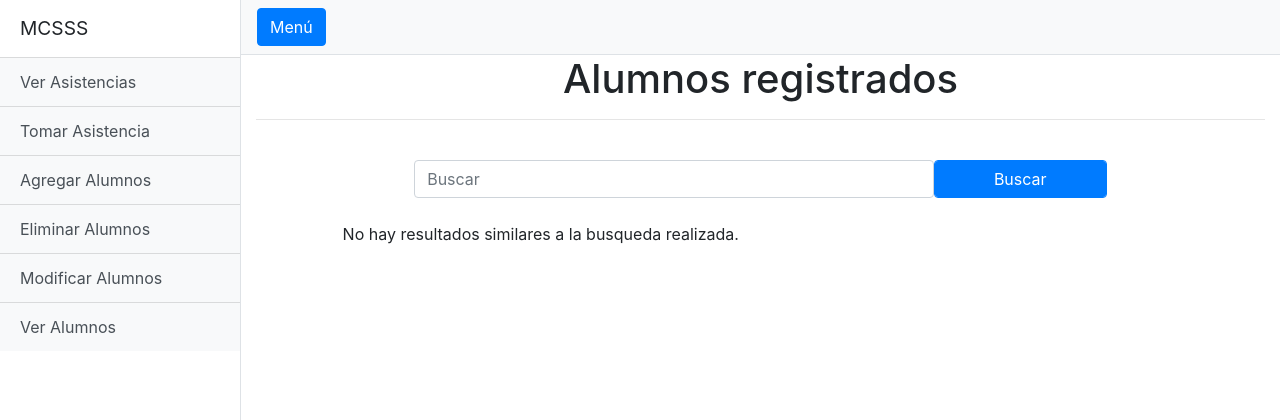
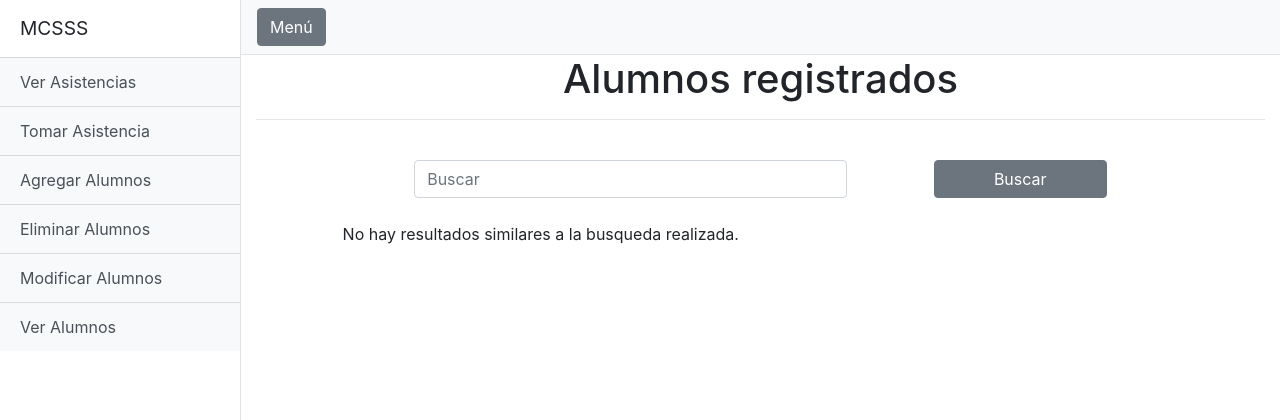
Before and after one commit to HectrollXD/MCSSS, a PHP site: page /Ver_Alumnos.php in a window 1280 px wide. Shown: the top 420 px of the page. Run offline with PHP 8.4, Linux system fonts and the light colour scheme; data that the repository does not hold is empty.

Commit message:
Modificaciones a los botones

```diff
--- a/Agregar_Alumnos.php
+++ b/Agregar_Alumnos.php
@@ -77,7 +77,7 @@
                 <div class="row">
                     <div class="col-lg-8"></div>
                     <div class="col-lg-2"><input type="button" id="borrar" value="Borrar campos" class="btn btn-danger form-control"></div>
-                    <div class="col-lg-2"><input type="button" id="guardar" value="Guardar" class="btn btn-primary form-control"></div>
+                    <div class="col-lg-2"><input type="button" id="guardar" value="Guardar" class="btn btn-secondary form-control"></div>
                 </div><br><br><br>
             </div>
         <?php include ("shared/navbarend.html"); ?>
--- a/Eliminar_Alumnos.php
+++ b/Eliminar_Alumnos.php
@@ -15,8 +15,9 @@
                 <hr><br>
                 <div class="row">
                     <div class="col-lg-2"></div>
-                    <input type="text" id="Buscar" class="col-lg-6 form-control" placeholder="Buscar">
-                    <input type="button" value="Buscar" class="col-lg-2 btn-primary form-control" id="btn-buscar">
+                    <input type="text" id="Buscar" class="col-lg-5 form-control" placeholder="Buscar">
+                    <div class="col-lg-1"></div>
+                    <input type="button" value="Buscar" class="col-lg-2 btn btn-secondary" id="btn-buscar">
                     <div class="col-lg-2"></div>
                 </div>
                 <br>
--- a/JS/modificar_alumnos.js
+++ b/JS/modificar_alumnos.js
@@ -2,7 +2,7 @@ $(document).ready(main);
 
 function main(){
     $('#btn-buscar').click(mostrar_alumnos);
-    $('#Tabla').on('click', '.btn-warning', mostrar);
+    $('#Tabla').on('click', '.btn-secondary', mostrar);
     $('#btnregresar').click(ocultarymostrar);
     $('#guardar').click(validar);
 }
--- a/JS/ver_alumnos.js
+++ b/JS/ver_alumnos.js
@@ -2,7 +2,7 @@ $(document).ready(main);
 
 function main(){
     $('#btn-buscar').click(mostrar_alumnos);
-    $('#Tabla').on('click', '.btn-success', mostrar);
+    $('#Tabla').on('click', '.btn-secondary', mostrar);
     $('#btnregresar').click(ocultarymostrar);
 
 }
--- a/Modificar_Alumnos.php
+++ b/Modificar_Alumnos.php
@@ -15,8 +15,9 @@
                 <hr><br>
                 <div class="row">
                     <div class="col-lg-2"></div>
-                    <input type="text" id="Buscar" class="col-lg-6 form-control searchbar" placeholder="Buscar">
-                    <input type="button" value="Buscar" class="col-lg-2 btn-primary form-control searchbar" id="btn-buscar">
+                    <input type="text" id="Buscar" class="col-lg-5 form-control" placeholder="Buscar">
+                    <div class="col-lg-1"></div>
+                    <input type="button" value="Buscar" class="col-lg-2 btn btn-secondary" id="btn-buscar">
                     <div class="col-lg-2"></div>
                 </div>
                 <br>
--- a/PHP/Ver_Alumnos.php
+++ b/PHP/Ver_Alumnos.php
@@ -22,7 +22,7 @@
                     <tr>
                         <td>$rows[0]</td>
                         <td>$Nombre</td>
-                        <td><input type='button' value='Datos' id='$rows[0]' class='btn btn-success form-control'></td>
+                        <td><input type='button' value='Datos' id='$rows[0]' class='btn btn-secondary form-control'></td>
                     </tr>
             ";
         }
@@ -36,7 +36,7 @@
     }
     else{
         $B = $_POST['Busqueda'];
-        $Consulta = "SELECT * FROM ALUMNO WHERE CODIGO LIKE '%$B%' OR NOMBRE LIKE '%$B%' ORDER BY CODIGO ASC";
+        $Consulta = "SELECT * FROM ALUMNO WHERE CODIGO LIKE '%$B%' OR NOMBRE LIKE '%$B%' ORDER BY NOMBRE ASC";
         $Query = $conexion -> query($Consulta);
         while($rows = $Query -> fetch_array()){
             $Nombre = ucwords(strtolower($rows[1]));
@@ -44,7 +44,7 @@
                     <tr>
                         <td>$rows[0]</td>
                         <td>$Nombre</td>
-                        <td><input type='button' value='Datos' id='$rows[0]' class='btn btn-success form-control'></td>
+                        <td><input type='button' value='Datos' id='$rows[0]' class='btn btn-secondary form-control'></td>
                     </tr>
             ";
         }
--- a/PHP/mostrar_alumnos_modificar.php
+++ b/PHP/mostrar_alumnos_modificar.php
@@ -22,7 +22,7 @@
                     <tr>
                         <td>$rows[0]</td>
                         <td>$Nombre</td>
-                        <td><input type='button' value='Modificar' id='$rows[0]' class='btn btn-warning form-control'></td>
+                        <td><input type='button' value='Modificar' id='$rows[0]' class='btn btn-secondary'></td>
                     </tr>
             ";
         }
@@ -44,7 +44,7 @@
                     <tr>
                         <td>$rows[0]</td>
                         <td>$Nombre</td>
-                        <td><input type='button' value='Modificar' id='$rows[0]' class='btn btn-warning form-control'></td>
+                        <td><input type='button' value='Modificar' id='$rows[0]' class='btn btn-secondary '></td>
                     </tr>
             ";
         }
--- a/Ver_Alumnos.php
+++ b/Ver_Alumnos.php
@@ -15,8 +15,9 @@
                 <hr><br>
                 <div class="row">
                     <div class="col-lg-2"></div>
-                    <input type="text" id="Buscar" class="col-lg-6 form-control searchbar" placeholder="Buscar">
-                    <input type="button" value="Buscar" class="col-lg-2 btn-primary form-control searchbar" id="btn-buscar">
+                    <input type="text" id="Buscar" class="col-lg-5 form-control" placeholder="Buscar">
+                    <div class="col-lg-1"></div>
+                    <input type="button" value="Buscar" class="col-lg-2 btn btn-secondary" id="btn-buscar">
                     <div class="col-lg-2"></div>
                 </div>
                 <br>
@@ -27,7 +28,7 @@
                 </div>
                 <div class="row" id="regresar" style="display:none;">
                     <div class="col-lg-10"></div>
-                    <div class="col-lg-2"><input type="button" value="Regresar" class="btn btn-primary form-control" id="btnregresar"></div>
+                    <div class="col-lg-2"><input type="button" value="Regresar" class="btn btn-secondary form-control" id="btnregresar"></div>
                 </div><br>
                 <div id="vista" style="display:none;">
                 </div>
--- a/index.php
+++ b/index.php
@@ -15,8 +15,9 @@
                 <hr><br>
                 <div class="row">
                     <div class="col-lg-2"></div>
-                    <input type="text" id="Buscar" class="col-lg-6 form-control" placeholder="Buscar">
-                    <input type="button" value="Buscar" class="col-lg-2 btn-primary form-control" id="btn-buscar">
+                    <input type="text" id="Buscar" class="col-lg-5 form-control" placeholder="Buscar">
+                    <div class="col-lg-1"></div>
+                    <input type="button" value="Buscar" class="col-lg-2 btn btn-secondary" id="btn-buscar">
                     <div class="col-lg-2"></div>
                 </div>
                 <br>
--- a/shared/navbarini.html
+++ b/shared/navbarini.html
@@ -12,7 +12,7 @@
   </div>
   <div id="page-content-wrapper">
     <nav class="navbar navbar-expand-lg navbar-light bg-light border-bottom">
-      <button class="btn btn-primary" id="menu-toggle">Menú</button>
+      <button class="btn btn-secondary" id="menu-toggle">Menú</button>
       <button class="navbar-toggler" type="button" data-toggle="collapse" data-target="#navbarSupportedContent" aria-controls="navbarSupportedContent" aria-expanded="false" aria-label="Toggle navigation">
         <span class="navbar-toggler-icon"></span>
       </button>
```
Also changed, not shown: Tomar_Asistencias.php (+3 -4 lines).
